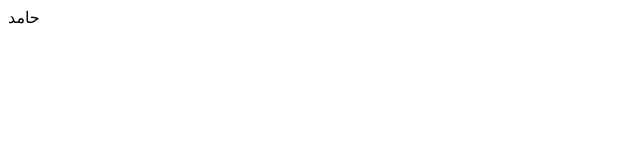
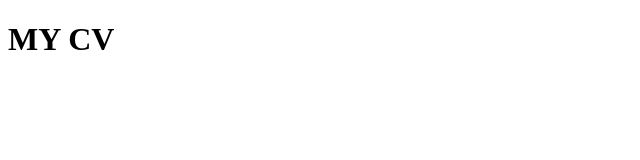
Before and after one commit to hameedd47/Mycv, a plain HTML site: page cv.html in a window 1280 px wide. Shown: the whole page, without its empty margins (0-640 px from the left). Drawn offline with Linux system fonts and the light colour scheme.

Commit message:
style.css

```diff
--- a/cv.html
+++ b/cv.html
@@ -4,8 +4,9 @@
 <head>
     <meta -charest="utf-8">
     <title>CV</title>
+    <link rel="stylesheet" href="style.css">
 </head>
 <body>
-    حامد
+<h1>MY CV</h1>
 </body>
 </html>
```
Also changed, not shown: 5870992231324828105_109.jpg (added), style.css (added).
